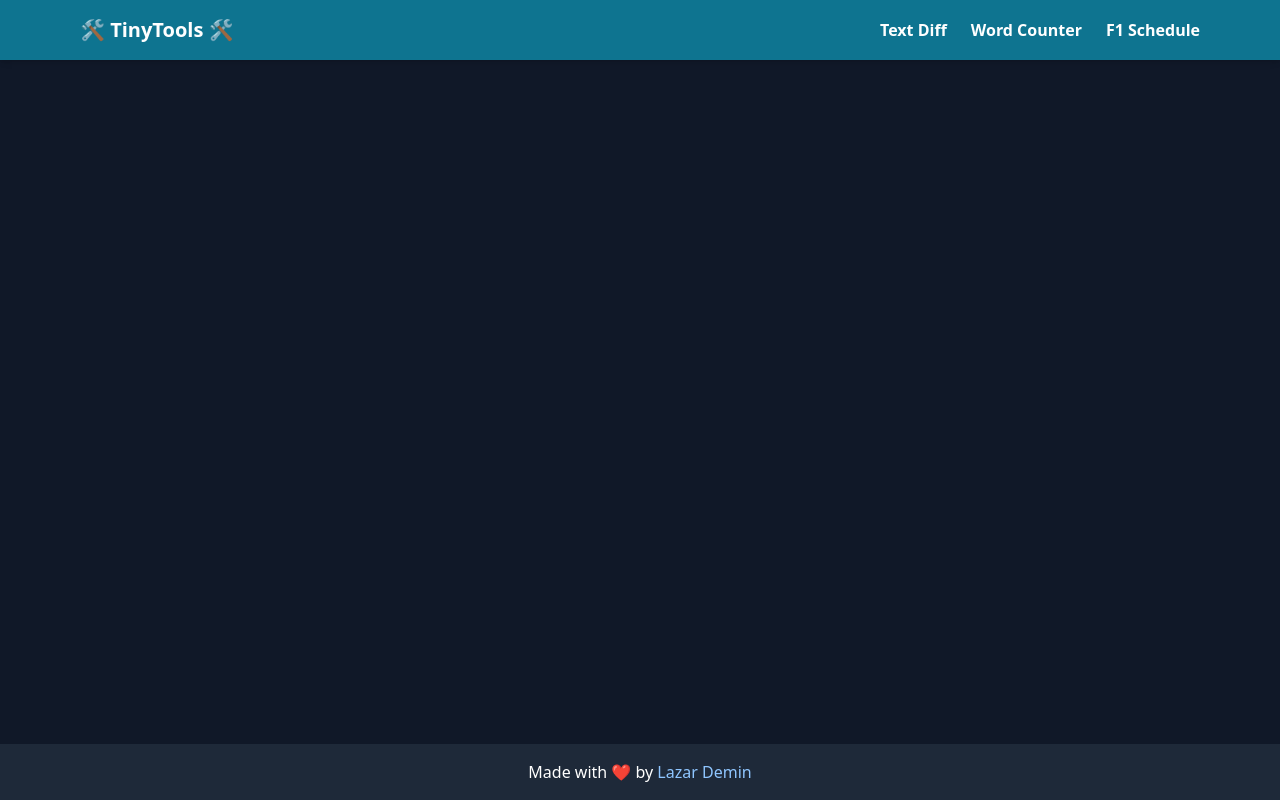
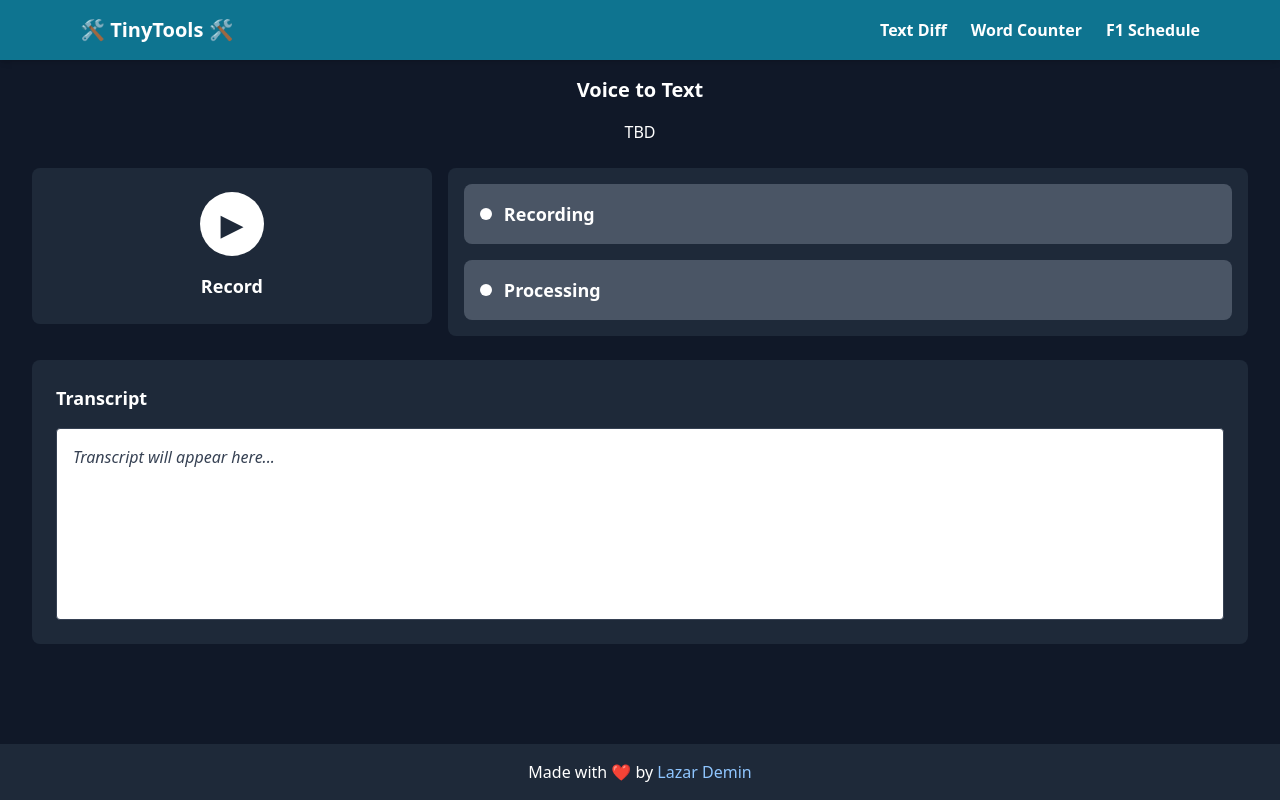
Before and after one commit to greenbreakfast/tinytools-react, a React (Vite) app: page /voice-to-text in a window 1280 px wide. Built offline with nearby package versions, Linux system fonts and the light colour scheme.

Commit message:
voice to text: added working UI components with dummy api call, no actual recording

```diff
--- a/src/App.jsx
+++ b/src/App.jsx
@@ -12,6 +12,7 @@ import Footer from './components/Footer';
 import WordCounter from './pages/WordCounter';
 import TextDiff from './pages/TextDiff';
 import F1Schedule from './pages/F1Schedule';
+import VoiceToText from './pages/VoiceToText';
 
 function App() {
   return (
@@ -24,6 +25,7 @@ function App() {
             <Route path="/text-diff" element={<TextDiff />} />
             <Route path="/word-counter" element={<WordCounter />} />
             <Route path="/f1-schedule" element={<F1Schedule />} />
+            <Route path="/voice-to-text" element={<VoiceToText />} />
           </Routes>
         </main>
         <Footer />
--- /dev/null
+++ b/src/components/OnOffStatusIndicator.jsx
@@ -0,0 +1,10 @@
+function OnOffStatusIndicator({statusValue, statusName, activeColour}) {
+    return (
+        <div className="bg-gray-600 rounded-lg p-4 text-white flex items-center h-1/2">
+            <div className={`w-3 h-3 rounded-full mr-3 ${statusValue ? activeColour : 'bg-white'}`}></div>
+            <span className="text-lg font-bold">{statusName}</span>
+        </div>
+    );
+}
+
+export default OnOffStatusIndicator;
--- /dev/null
+++ b/src/components/RecordButton.jsx
@@ -0,0 +1,15 @@
+function RecordButton({isRecording, onClick}) {
+    return (
+        <main className="bg-gray-800 rounded-lg p-6 text-white flex flex-col items-center justify-center">
+            <div className="mb-4">
+                <button className={`w-16 h-16 bg-white rounded-full flex items-center justify-center hover:'bg-gray-100' transition-colors text-gray-800 text-3xl`}
+                onClick={onClick}>
+                    {isRecording? '⏹' : '▶'}
+                </button>
+            </div>
+            <span className="text-lg font-bold">{isRecording? 'Recording...' : 'Record'}</span>
+        </main>
+    )
+}
+
+export default RecordButton;
--- /dev/null
+++ b/src/pages/VoiceToText.jsx
@@ -0,0 +1,76 @@
+import { useState, useEffect } from 'react';
+
+import OnOffStatusIndicator from '../components/OnOffStatusIndicator';
+import RecordButton from '../components/RecordButton';
+
+function VoiceToText() {
+    const [isRecording, setIsRecording] = useState(false);
+    const [isProcessing, setIsProcessing] = useState(false);
+    const [isError, setIsError] = useState(false);
+    const [transcript, setTranscript] = useState("Transcript will appear here...");
+
+    function handleRecordButtonClick() {
+        setIsRecording(!isRecording);
+    };
+
+    useEffect(() => {
+        const getText = async () => {
+            setIsError(false);
+            setIsProcessing(true);
+            try {
+                const response = await fetch('https://api.sampleapis.com/futurama/infos');
+            const data = await response.json();
+            setTranscript(data[0]?.synopsis);
+            } catch (error) {
+                setIsError(true);
+                console.error('Error fetching data:', error);
+            }
+            setIsProcessing(false);
+            console.log(transcript)
+        }
+        if (isRecording) {
+            getText();
+        }
+    }, [isRecording]);
+
+    return (
+        <main className="container mx-auto p-4">
+            <div className="max-w-4xl mx-auto mb-6">
+                <h1 className="text-xl font-bold mb-4 text-center">Voice to Text</h1>
+                <p className="text-center mb-4">
+                    TBD
+                </p>
+            </div>
+
+            <div className="flex flex-row mb-6 gap-4">
+                <div className="w-1/3">
+                    <RecordButton
+                        isRecording={isRecording}
+                        onClick={handleRecordButtonClick} />
+                </div>
+                <div className="w-2/3 bg-gray-800 rounded-lg p-4 flex flex-col gap-4">
+                    <OnOffStatusIndicator
+                        statusName="Recording"
+                        statusValue={isRecording}
+                        activeColour="bg-red-500"
+                    />
+                    <OnOffStatusIndicator
+                        statusName="Processing"
+                        statusValue={isProcessing}
+                        activeColour='bg-blue-500'
+                    />
+                </div>
+            </div>
+
+            <div className="bg-gray-800 rounded-lg p-6 min-h-64">
+                <h2 className="text-lg font-bold mb-4 text-white">Transcript</h2>
+                <div className="bg-white rounded border p-4 min-h-48 text-gray-700">
+                    <p className="italic">{transcript}</p>
+                </div>
+            </div>
+
+        </main>
+    );
+}
+
+export default VoiceToText;
```
